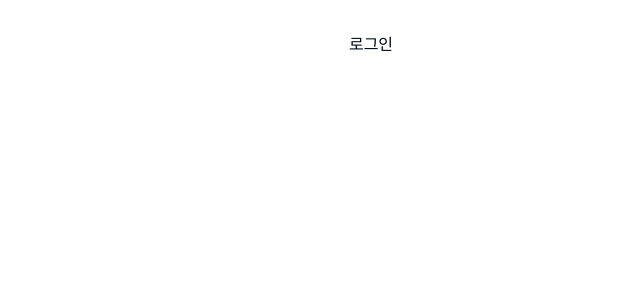
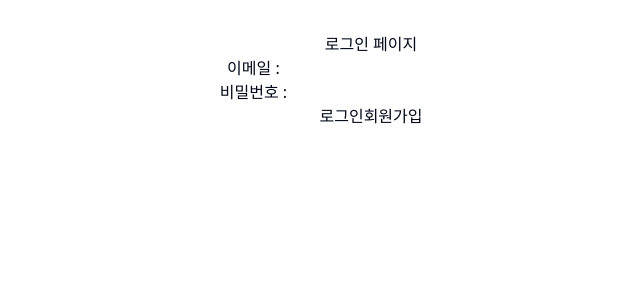
Before and after one commit to jeong-hyuk/resell-front, a React (Vite) app: page /login in a window 1280 px wide. Shown: the top 300 px of the page, without its empty margins (269-909 px from the left). Built offline with nearby package versions, Linux system fonts and the light colour scheme; no server answers.

Commit message:
firebase 로그인 회원가입 완료

```diff
--- a/src/App.jsx
+++ b/src/App.jsx
@@ -4,7 +4,7 @@ import { BrowserRouter as Router, Route, Routes } from "react-router-dom";
 import MainPage from "@/components/pages/MainPage";
 import LoginPage from "@/components/pages/LoginPage";
 import RegisterPage from "@/components/pages/RegisterPage";
-import app from "@/firebase";
+
 // import {
 //   AlertDialog,
 //   AlertDialogAction,
@@ -21,10 +21,6 @@ import app from "@/firebase";
 // import { Alert, AlertDescription, AlertTitle } from "@/components/ui/alert";
 
 function App() {
-  useEffect(() => {
-    console.log("app", app);
-  }, []);
-
   return (
     <Router>
       <div className="w-full h-screen flex flex-col justify-start items-center">
--- a/src/components/pages/LoginPage.jsx
+++ b/src/components/pages/LoginPage.jsx
@@ -1,7 +1,66 @@
-import React from "react";
+import React, { useEffect } from "react";
 import { cn } from "@/lib/utils";
+import { useState } from "react";
+import { auth } from "@/firebase";
+import { onAuthStateChanged, signInWithEmailAndPassword, signOut } from "firebase/auth";
+import { Link } from "react-router-dom";
+import { useNavigate } from "react-router-dom";
+
 const LoginPage = () => {
-  return <div>로그인</div>;
+  const navigate = useNavigate();
+  const [email, setEmail] = useState("");
+  const [password, setPassword] = useState("");
+
+  useEffect(() => {
+    onAuthStateChanged(auth, (user) => {
+      console.log("user", user);
+    });
+  }, []);
+
+  const onChange = (event) => {
+    const {
+      target: { name, value },
+    } = event;
+    if (name === "email") {
+      setEmail(value);
+    }
+    if (name === "password") {
+      setPassword(value);
+    }
+  };
+
+  const signIn = async (event) => {
+    event.preventDefault();
+    try {
+      const userCredential = await signInWithEmailAndPassword(auth, email, password);
+      console.log("user with signIn", userCredential.user);
+      navigate("/");
+      window.location.reload();
+    } catch (error) {
+      const errorCode = error.code;
+      const errorMessage = error.message;
+      console.log("error with signIn", errorCode, errorMessage);
+    }
+  };
+
+  return (
+    <div className="App">
+      <h2>로그인 페이지</h2>
+      <form>
+        <div>
+          <label>이메일 : </label>
+          <input type="email" value={email} name="email" onChange={onChange} required></input>
+        </div>
+        <div>
+          <label>비밀번호 : </label>
+          <input type="password" value={password} name="password" onChange={onChange} required></input>
+        </div>
+        <button onClick={signIn}>로그인</button>
+        {/* <button onClick={logOut}>로그아웃</button> */}
+        <Link to="/register">회원가입</Link>
+      </form>
+    </div>
+  );
 };
 
 export default LoginPage;
--- a/src/components/pages/MainPage.jsx
+++ b/src/components/pages/MainPage.jsx
@@ -1,8 +1,26 @@
 import React from "react";
 import { cn } from "@/lib/utils";
 import { Link } from "react-router-dom";
+import { useNavigate } from "react-router-dom";
+import { auth } from "@/firebase";
+import { signOut } from "firebase/auth";
 
 const MainPage = () => {
+  const navigate = useNavigate(); // useNavigate 훅을 사용하여 navigate 함수를 가져옴
+
+  const handleLogout = async () => {
+    try {
+      await signOut(auth);
+      console.log("로그아웃 성공");
+
+      // 로그아웃이 성공하면 다시 로그인 페이지로 이동
+      navigate("/login");
+      window.location.reload();
+    } catch (error) {
+      console.error("로그아웃 오류", error);
+    }
+  };
+
   return (
     <div>
       메인 페이지
--- a/src/components/pages/RegisterPage.jsx
+++ b/src/components/pages/RegisterPage.jsx
@@ -1,7 +1,54 @@
-import React from "react";
+import React, { useState } from "react";
+import { createUserWithEmailAndPassword } from "firebase/auth";
+import { auth } from "@/firebase";
+import { useNavigate } from "react-router-dom";
 
 const RegisterPage = () => {
-  return <div>회원가입</div>;
+  const navigate = useNavigate();
+  const [email, setEmail] = useState("");
+  const [password, setPassword] = useState("");
+
+  const onChange = (event) => {
+    const {
+      target: { name, value },
+    } = event;
+    if (name === "email") {
+      setEmail(value);
+    }
+    if (name === "password") {
+      setPassword(value);
+    }
+  };
+
+  const signUp = async (event) => {
+    event.preventDefault();
+    try {
+      const userCredential = await createUserWithEmailAndPassword(auth, email, password);
+      console.log("user", userCredential.user);
+      navigate("/");
+    } catch (error) {
+      const errorCode = error.code;
+      const errorMessage = error.message;
+      console.log("error with signUp", errorCode, errorMessage);
+    }
+  };
+
+  return (
+    <div className="App">
+      <h2>회원가입 페이지</h2>
+      <form>
+        <div>
+          <label>이메일 : </label>
+          <input type="email" value={email} name="email" onChange={onChange} required></input>
+        </div>
+        <div>
+          <label>비밀번호 : </label>
+          <input type="password" value={password} name="password" onChange={onChange} required></input>
+        </div>
+        <button onClick={signUp}>회원가입</button>
+      </form>
+    </div>
+  );
 };
 
 export default RegisterPage;
--- a/src/firebase.js
+++ b/src/firebase.js
@@ -1,6 +1,9 @@
 // Import the functions you need from the SDKs you need
 import { initializeApp } from "firebase/app";
 import { getAnalytics } from "firebase/analytics";
+import { getAuth } from "firebase/auth";
+import { getFirestore } from "firebase/firestore";
+
 // TODO: Add SDKs for Firebase products that you want to use
 // https://firebase.google.com/docs/web/setup#available-libraries
 
@@ -17,6 +20,9 @@ const firebaseConfig = {
 };
 
 // Initialize Firebase
-const app = initializeApp(firebaseConfig);
-export default app;
+export const app = initializeApp(firebaseConfig);
+export const auth = getAuth(app);
+export const db = getFirestore(app);
+
+// export { auth, db };
 // const analytics = getAnalytics(app);
```
